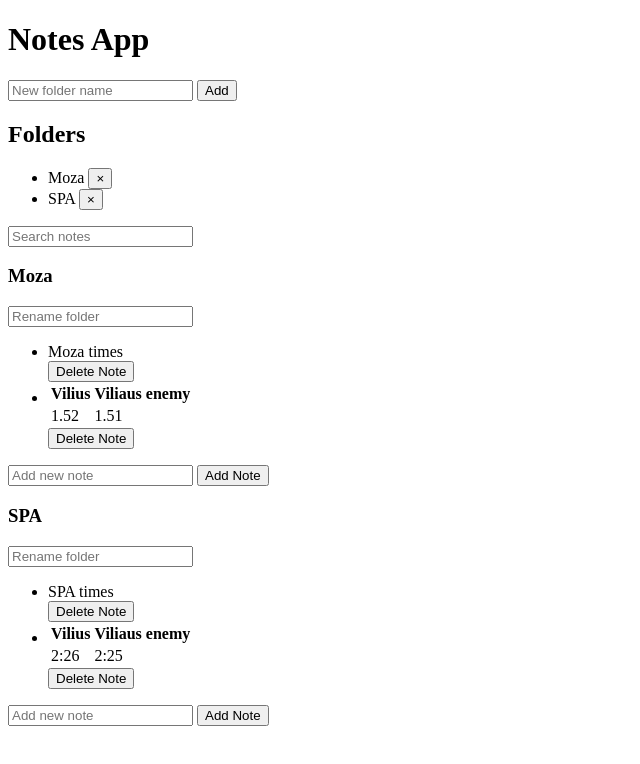
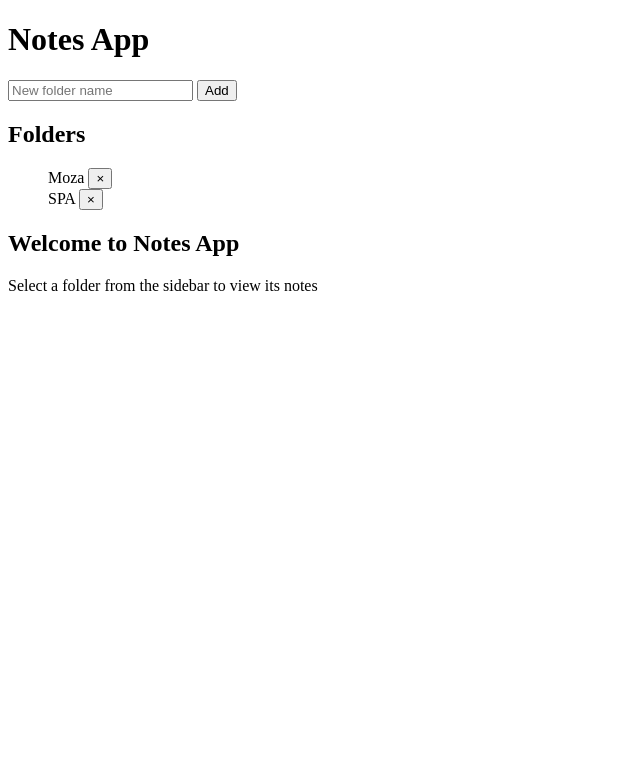
Before and after one commit to viliusgec/notesapp, a SvelteKit app: page / in a window 1280 px wide. Shown: the top 764 px of the page, without its empty margins (0-640 px from the left). Built offline with nearby package versions, Linux system fonts and the light colour scheme.

Commit message:
Show only one note folder per page

```diff
--- a/src/routes/+page.svelte
+++ b/src/routes/+page.svelte
@@ -38,6 +38,7 @@
     let searchTerm = "";
     let newNoteContent = "";
     let editingNoteId: number | null = null;
+    let selectedFolderId: number | null = null;
     let editingCell: {
         noteId: number;
         rowIndex: number;
@@ -223,17 +224,33 @@
             <h2 class="text-lg font-semibold mb-2">Folders</h2>
             <ul class="space-y-2">
                 {#each $folders as folder}
-                    <li
-                        class="flex items-center justify-between p-2 hover:bg-gray-100 rounded-md"
+                    <div
+                        role="button"
+                        tabindex="0"
+                        class="flex items-center justify-between p-2 rounded-md cursor-pointer"
+                        class:bg-blue-100={selectedFolderId === folder.id}
+                        class:hover:bg-gray-100={selectedFolderId !== folder.id}
+                        on:click={() => selectedFolderId = folder.id}
+                        on:keydown={(e) => {
+                            if (e.key === 'Enter' || e.key === ' ') {
+                                e.preventDefault();
+                                selectedFolderId = folder.id;
+                            }
+                        }}
                     >
                         <span>{folder.name}</span>
                         <button
-                            on:click={() => deleteFolder(folder.id)}
+                            type="button"
+                            on:click={(e) => {
+                                e.stopPropagation();
+                                deleteFolder(folder.id);
+                                if (selectedFolderId === folder.id) selectedFolderId = null;
+                            }}
                             class="text-red-500 hover:text-red-600"
                         >
                             ×
                         </button>
-                    </li>
+                    </div>
                 {/each}
             </ul>
         </div>
@@ -241,6 +258,7 @@
 
     <!-- Main content -->
     <div class="flex-1 p-6 overflow-y-auto">
+        {#if selectedFolderId}
             <!-- Search bar -->
             <div class="mb-6">
                 <input
@@ -252,7 +270,7 @@
 
             <!-- Notes list -->
             <div class="space-y-6">
-            {#each filteredFolders as folder}
+                {#each filteredFolders.filter(f => f.id === selectedFolderId) as folder}
                     <div class="bg-white rounded-lg shadow-md p-6">
                     <div class="flex items-center justify-between mb-4">
                         <h3 class="text-xl font-semibold">{folder.name}</h3>
@@ -442,5 +460,13 @@
                 </div>
             {/each}
             </div>
+        {:else}
+            <div class="flex items-center justify-center h-full">
+                <div class="text-center text-gray-500">
+                    <h2 class="text-2xl font-semibold mb-2">Welcome to Notes App</h2>
+                    <p>Select a folder from the sidebar to view its notes</p>
                 </div>
             </div>
+        {/if}
+    </div>
+</div>
```
Lines whose indentation alone changed are shown as unchanged.
